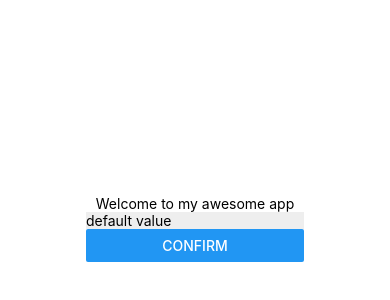
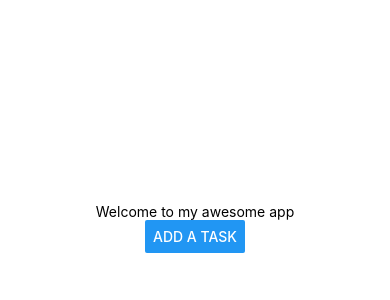
Before and after one commit to yusun97/CS5520-Spring2023, a React Native app: screen / in a window 390 px wide. Shown: the part 194-494 px from the top of the page. Built offline with nearby package versions, Linux system fonts and the light colour scheme.

Commit message:
add cancel button

```diff
--- a/App.js
+++ b/App.js
@@ -1,22 +1,38 @@
-import { StatusBar } from 'expo-status-bar';
-import { useState } from 'react';
-import { StyleSheet, Text, TextInput, View } from 'react-native';
-import Header from './components/Header';
-import Input from './components/Input';
+import { StatusBar } from "expo-status-bar";
+import { useState } from "react";
+import { StyleSheet, Text, TextInput, View, Button } from "react-native";
+import Header from "./components/Header";
+import Input from "./components/Input";
 
 export default function App() {
   const name = "my awesome app";
   const [enteredText, setEnteredText] = useState();
+  const [modalVisible, setModalVisible] = useState(false);
 
-  function onTextEntered(changedText){
+  function onTextEntered(changedText) {
     setEnteredText(changedText);
+    setModalVisible(false);
+  }
+
+  function onCancel() {
+    setModalVisible(false);
   }
 
   return (
     <View style={styles.container}>
       <StatusBar style="auto" />
-      <Header appName = {name}/>
-      <Input sendChangedText = {onTextEntered}/>
+      <Header appName={name} />
+      <Input
+        modelIsVisible={modalVisible}
+        onConfirm={onTextEntered}
+        cancelPress={onCancel}
+      />
+      <Button
+        title="Add a Task"
+        onPress={() => {
+          setModalVisible(true);
+        }}
+      />
       <Text>{enteredText}</Text>
     </View>
   );
@@ -25,8 +41,8 @@ export default function App() {
 const styles = StyleSheet.create({
   container: {
     flex: 1,
-    backgroundColor: '#fff',
-    alignItems: 'center',
-    justifyContent: 'center',
+    backgroundColor: "#fff",
+    alignItems: "center",
+    justifyContent: "center",
   },
 });
--- a/components/Input.js
+++ b/components/Input.js
@@ -1,12 +1,13 @@
-import { View, TextInput, Button } from "react-native";
+import { View, TextInput, Button, Modal, StyleSheet } from "react-native";
 import { useState } from "react";
 import React from "react";
 
-export default function Input({ sendChangedText }) {
+export default function Input({ onConfirm, modelIsVisible, cancelPress }) {
   const [text, setText] = useState("default value");
 
   return (
-    <View>
+    <Modal visible={modelIsVisible}>
+      <View style={styles.container}>
         <TextInput
           value={text}
           onChangeText={(changedText) => {
@@ -20,10 +21,24 @@ export default function Input({ sendChangedText }) {
           title="Confirm"
           onPress={() => {
             //we need arrow function, instead of just passing the function
-          sendChangedText(text);
+            onConfirm(text);
             setText("");
           }}
         />
+        <Button
+          title="Cancel"
+          onPress={cancelPress}
+        />
       </View>
+    </Modal>
   );
 }
+
+const styles = StyleSheet.create({
+  container: {
+    flex: 1,
+    backgroundColor: "#fff",
+    alignItems: "center",
+    justifyContent: "center",
+  },
+});
```
Lines whose indentation alone changed are shown as unchanged.
